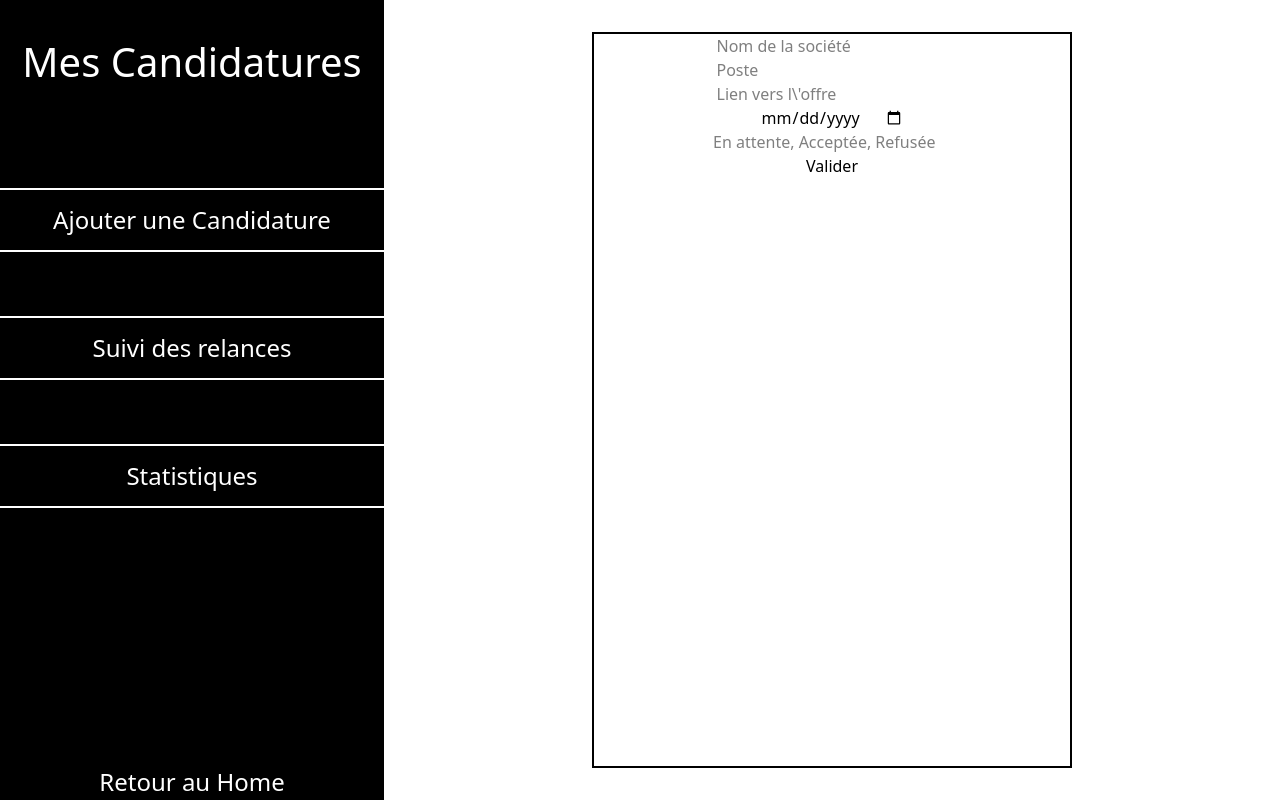
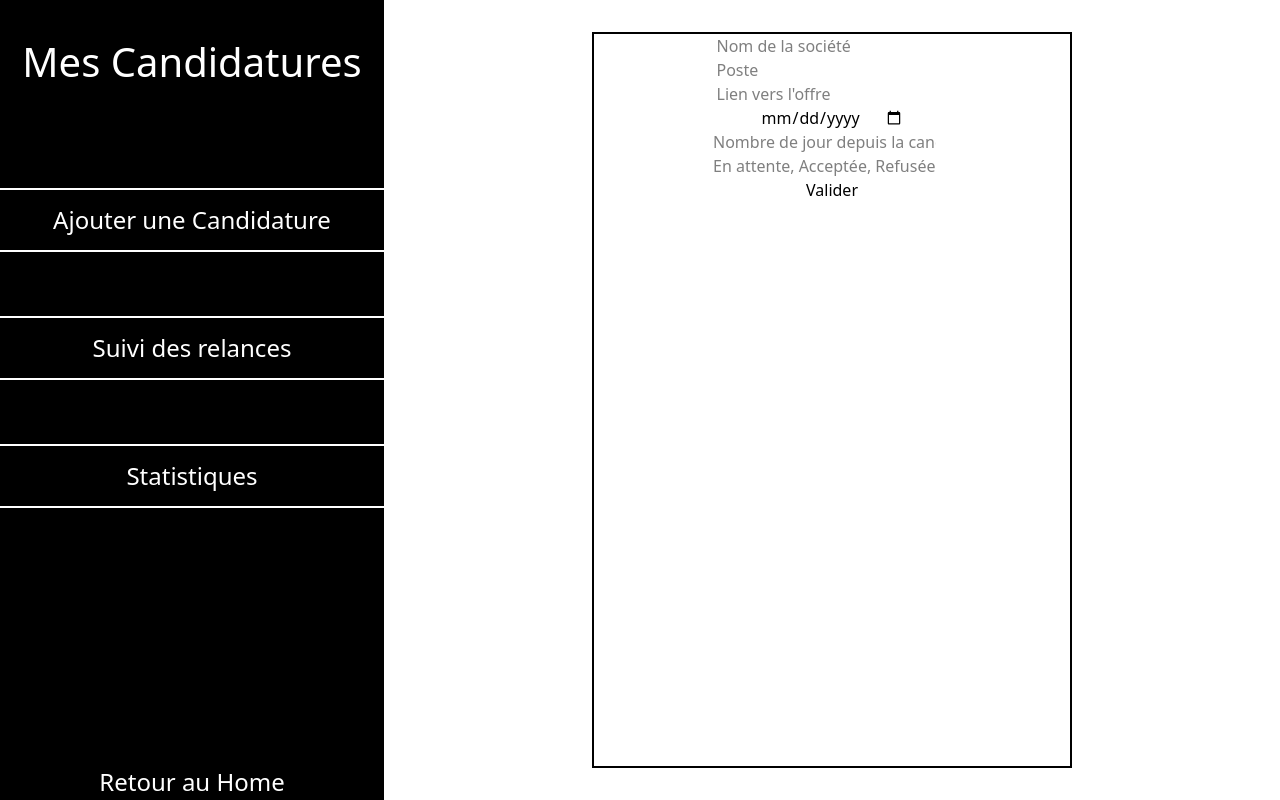
Before and after one commit to Wyll-exe/Suivi-de-candidature, a React (Vite) app in the folder frontend/app/: page /CreationCandidature in a window 1280 px wide. Built offline with nearby package versions, Linux system fonts and the light colour scheme.

Commit message:
:bug: Résolution bug api/follow

```diff
--- a/frontend/app/src/components/CandidatureRelance.jsx
+++ b/frontend/app/src/components/CandidatureRelance.jsx
@@ -23,7 +23,7 @@ function CandidatureRelance() {
 
             const response = await fetch(url)
             if (!response.ok) {
-                throw new Error("pas de citation trouvé")
+                throw new Error("Pas de relance trouvé")
             }
 
 
@@ -41,7 +41,6 @@ function CandidatureRelance() {
         fetchTest()
     }, [])
 
-
     return (
         <div>
             {console.log(test)}
@@ -58,7 +57,7 @@ function CandidatureRelance() {
                         <button className='submit-2'> SEND </button>
                     </div>
                 </>
-            )) }
+            ))}
         </div>
     )
 }
--- a/frontend/app/src/components/CreationCandidature.jsx
+++ b/frontend/app/src/components/CreationCandidature.jsx
@@ -30,6 +30,7 @@ function CreationCandidature() {
         if (!candidature.job_link) formError.job_link = 'Job link est requi';
         if (!candidature.send_date) formError.send_date = 'Send date est requi';
         if (!candidature.status) formError.status = 'Status est requi';
+        if (!candidature.follow) formError.follow = 'Nombre de jour requi';
 
         if (Object.keys(formError).length > 0) {
             setError(formError);
@@ -41,7 +42,8 @@ function CreationCandidature() {
             job: candidature.job,
             job_link: candidature.job_link,
             send_date: new Date(candidature.send_date).getTime(),
-            status: candidature.status
+            status: candidature.status,
+            follow: candidature.follow
         };
 
 
@@ -95,7 +97,7 @@ function CreationCandidature() {
                                 />
                                 <input
                                     type="text"
-                                    placeholder="Lien vers l\'offre"
+                                    placeholder="Lien vers l'offre"
                                     name='job_link'
                                     value={candidature.job_link}
                                     onChange={handleChange}
@@ -106,6 +108,14 @@ function CreationCandidature() {
                                     placeholder="Date d\'envoi"
                                     name='send_date'
                                     value={candidature.send_date}
+                                    onChange={handleChange}
+                                    required
+                                />
+                                <input className='w-[50%]'
+                                    type="number"
+                                    placeholder='Nombre de jour depuis la candidature'
+                                    name='follow'
+                                    value={candidature.follow}
                                     onChange={handleChange}
                                     required
                                 />
--- a/frontend/app/src/components/Modifier.jsx
+++ b/frontend/app/src/components/Modifier.jsx
@@ -43,7 +43,8 @@ function Modifier () {
         job: '',
         job_link: '',
         send_date: '',
-        status: ''
+        status: '',
+        follow:''
     });
 
     const [error2, setError2] = useState({});
@@ -63,6 +64,7 @@ function Modifier () {
         if (!candidature.job_link) formError.job_link = 'Job link est requi';
         if (!candidature.send_date) formError.send_date = 'Send date est requi';
         if (!candidature.status) formError.status = 'Status est requi';
+        if (!candidature.follow) formError.follow = 'Nombre de jour requi';
 
         if (Object.keys(formError).length > 0) {
             setError2(formError);
@@ -74,7 +76,8 @@ function Modifier () {
             job: candidature.job,
             job_link: candidature.job_link,
             send_date: new Date(candidature.send_date).getTime(),
-            status: candidature.status
+            status: candidature.status,
+            follow: candidature.follow
         };
 
         try {
--- a/frontend/app/src/components/utils/Relance.jsx
+++ b/frontend/app/src/components/utils/Relance.jsx
@@ -25,7 +25,7 @@ const Relance = () => {
                                 <option key={i + 1} value={i + 1}>
                                     {i + 1}
                                 </option>
-                            ))};
+                            ))}
                         </select>
                         <p className='ml-4 text-amber-50'> Jours </p>
                     </div>
```
Also changed, not shown: 2 other files (tests, documents, lock files or other folders). Lines whose indentation alone changed are shown as unchanged.
